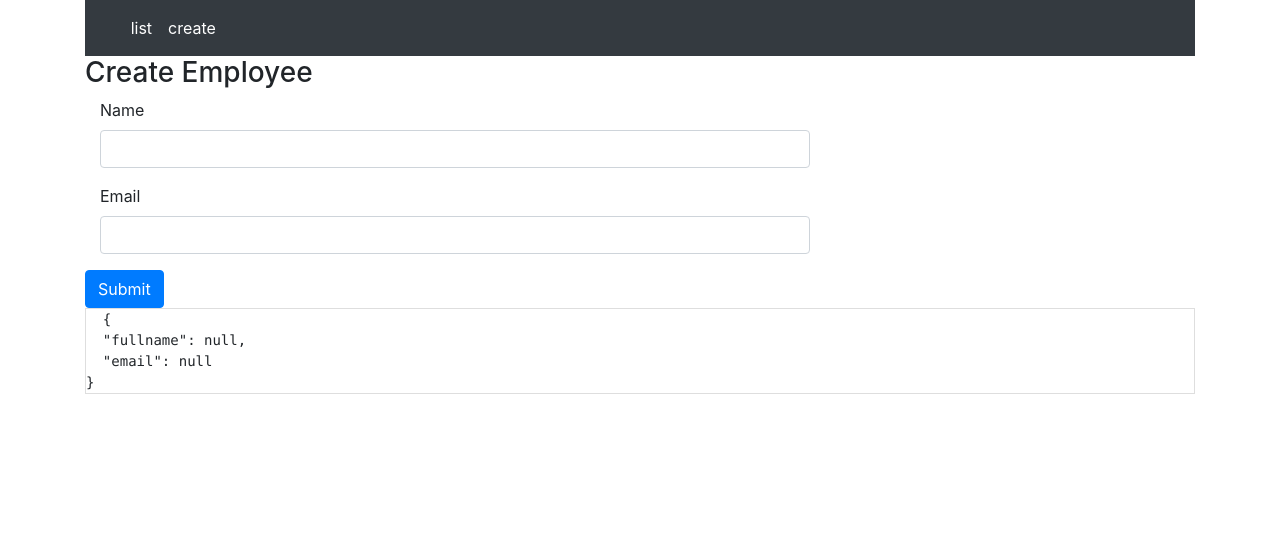
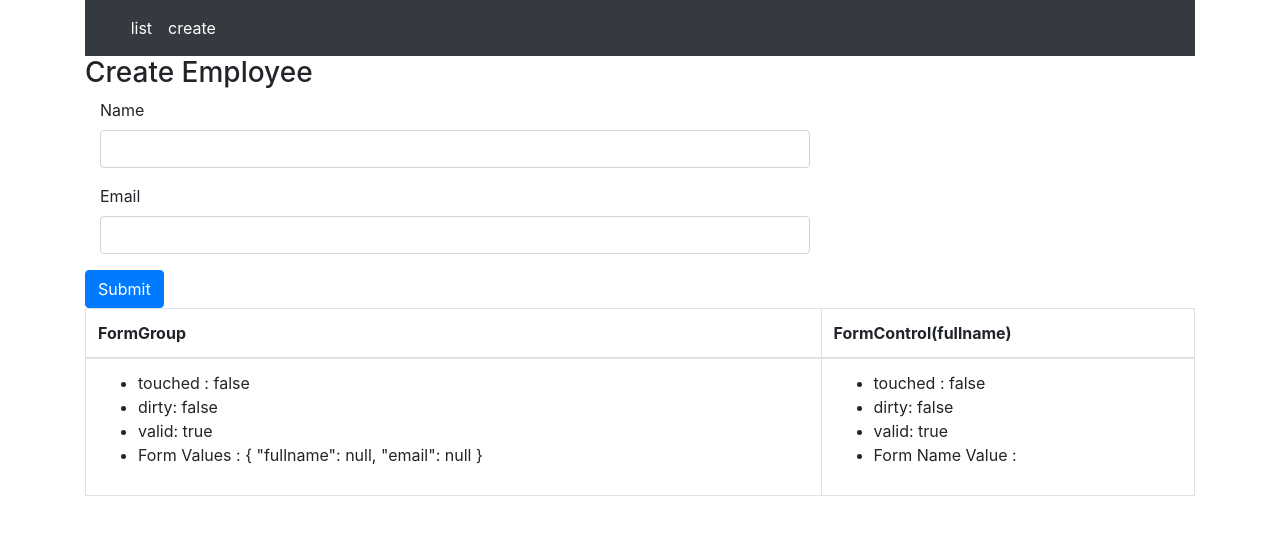
Before and after one commit to kprabhanew/Angular6, an Angular app: page /create in a window 1280 px wide. Shown: the top 534 px of the page. Built offline with nearby package versions, Linux system fonts and the light colour scheme.

Commit message:
Angular FormGroup FormControl - Lession 5

```diff
--- a/src/app/employee/create-employee.component.html
+++ b/src/app/employee/create-employee.component.html
@@ -23,6 +23,32 @@
 
   </div>
 </form>
-<pre style="border:1px solid #dedede">
-  {{this.employeeForm.value | json}}
-</pre>
+
+<table class="table table-bordered">
+    <thead>
+      <tr>
+        <th>FormGroup</th>
+        <th>FormControl(fullname)</th>
+      </tr>
+    </thead>
+    <tbody>
+      <tr>
+        <td>
+          <ul>
+            <li>touched : {{employeeForm.touched}}</li>
+            <li>dirty: {{employeeForm.dirty}}</li>
+            <li>valid: {{employeeForm.valid}}</li>
+            <li>Form Values : {{employeeForm.value | json}}</li>
+          </ul>
+        </td>
+        <td>
+            <ul>
+                <li>touched : {{employeeForm.get("fullname").touched}}</li>
+                <li>dirty: {{employeeForm.get("fullname").dirty}}</li>
+                <li>valid: {{employeeForm.get("fullname").valid}}</li>
+                <li>Form Name Value : {{employeeForm.get("fullname").value }}</li>
+              </ul>
+        </td>
+      </tr>
+    </tbody>
+  </table>
--- a/src/app/employee/create-employee.component.ts
+++ b/src/app/employee/create-employee.component.ts
@@ -18,7 +18,11 @@ export class CreateEmployeeComponent implements OnInit {
     })
   }
   onSubmit(): void {
-    console.log(this.employeeForm.value)
+    console.log(this.employeeForm);
+    console.log(this.employeeForm.touched);
+
+    console.log(this.employeeForm.controls.fullname.value)
+    console.log(this.employeeForm.get("fullname").value)
   }
 
 }
--- a/tslint.json
+++ b/tslint.json
@@ -51,7 +51,7 @@
     "no-use-before-declare": true,
     "no-var-requires": false,
     "object-literal-key-quotes": [
-      true,
+      false,
       "as-needed"
     ],
     "object-literal-sort-keys": false,
```
Also changed, not shown: ReactiveForm_basic.PNG (deleted), formgroup_formControl_Screen.PNG (added).
